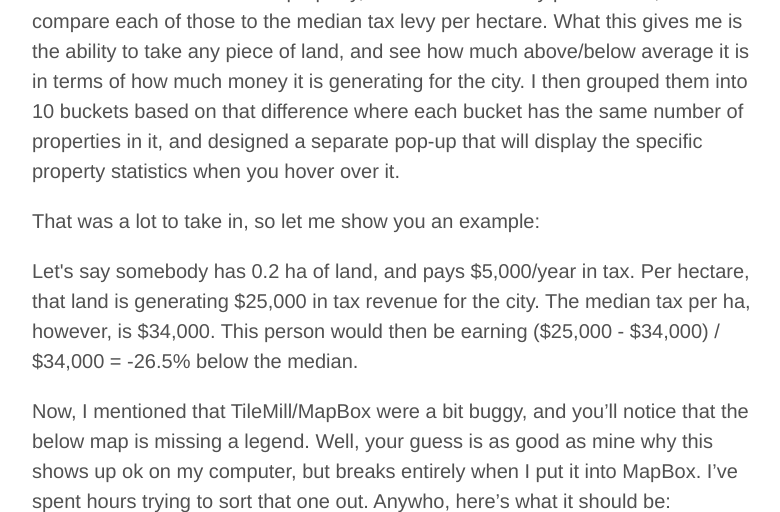
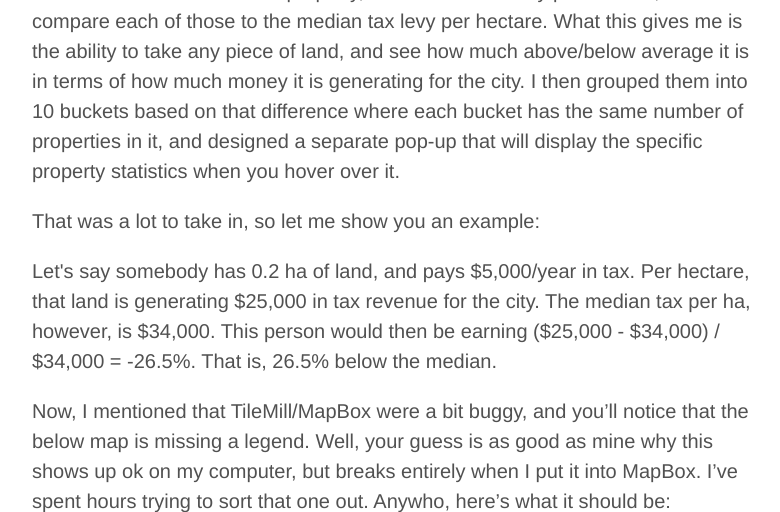
Before and after one commit to Brideau/whackdata, a Jekyll site: the page built from _posts/2014-07-24-harvesting-out-cities-land-for-dollars.md, in a window 1280 px wide and 900 px high, scrolled down 1855 px, cut to the strip 0-512 px from the top of the window. Shown: the whole strip, without its empty margins (248-1028 px from the left). Built offline with Jekyll 4.4.1, drawn with Linux system fonts in a browser that asks for light colours; Markdown is read by kramdown in place of the engine named in the settings; comment, search, counter and statistics services are not loaded.

Commit message:
Clarification

```diff
--- a/_posts/2014-07-24-harvesting-out-cities-land-for-dollars.md
+++ b/_posts/2014-07-24-harvesting-out-cities-land-for-dollars.md
@@ -35,7 +35,7 @@ That was a lot to take in, so let me show you an example:
 
 <p>Let's say somebody has 0.2 ha of land, and pays $5,000/year in tax. Per hectare, that land is generating $25,000 in tax revenue for the city.
 
-The median tax per ha, however, is $34,000. This person would then be earning ($25,000 - $34,000) / $34,000 = -26.5% below the median. </p>
+The median tax per ha, however, is $34,000. This person would then be earning ($25,000 - $34,000) / $34,000 = -26.5%. That is, 26.5% below the median. </p>
 
 Now, I mentioned that TileMill/MapBox were a bit buggy, and you'll notice that the below map is missing a legend. Well, your guess is as good as mine why this shows up ok on my computer, but breaks entirely when I put it into MapBox. I've spent hours trying to sort that one out. Anywho, here's what it should be:
 
```
